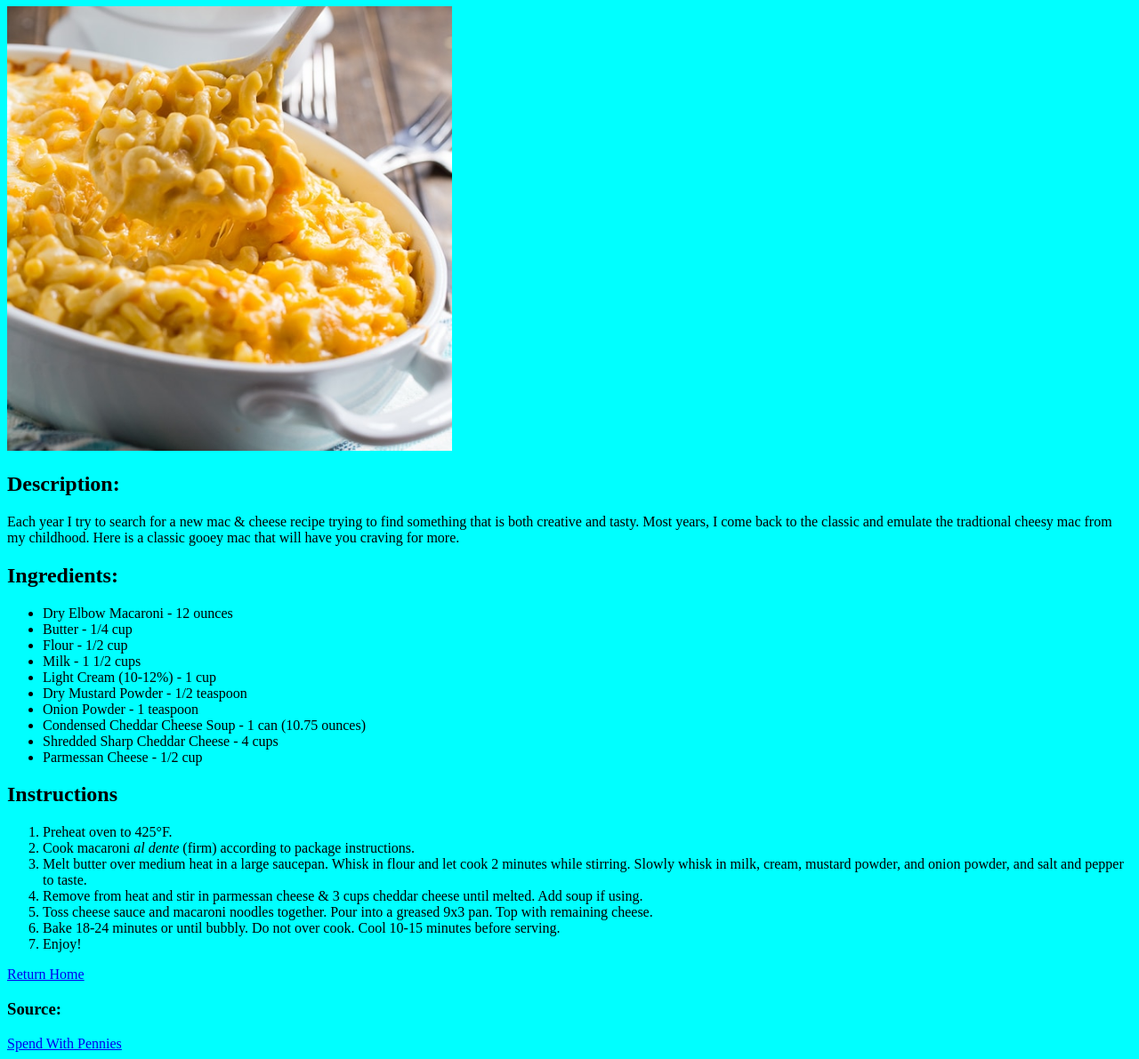
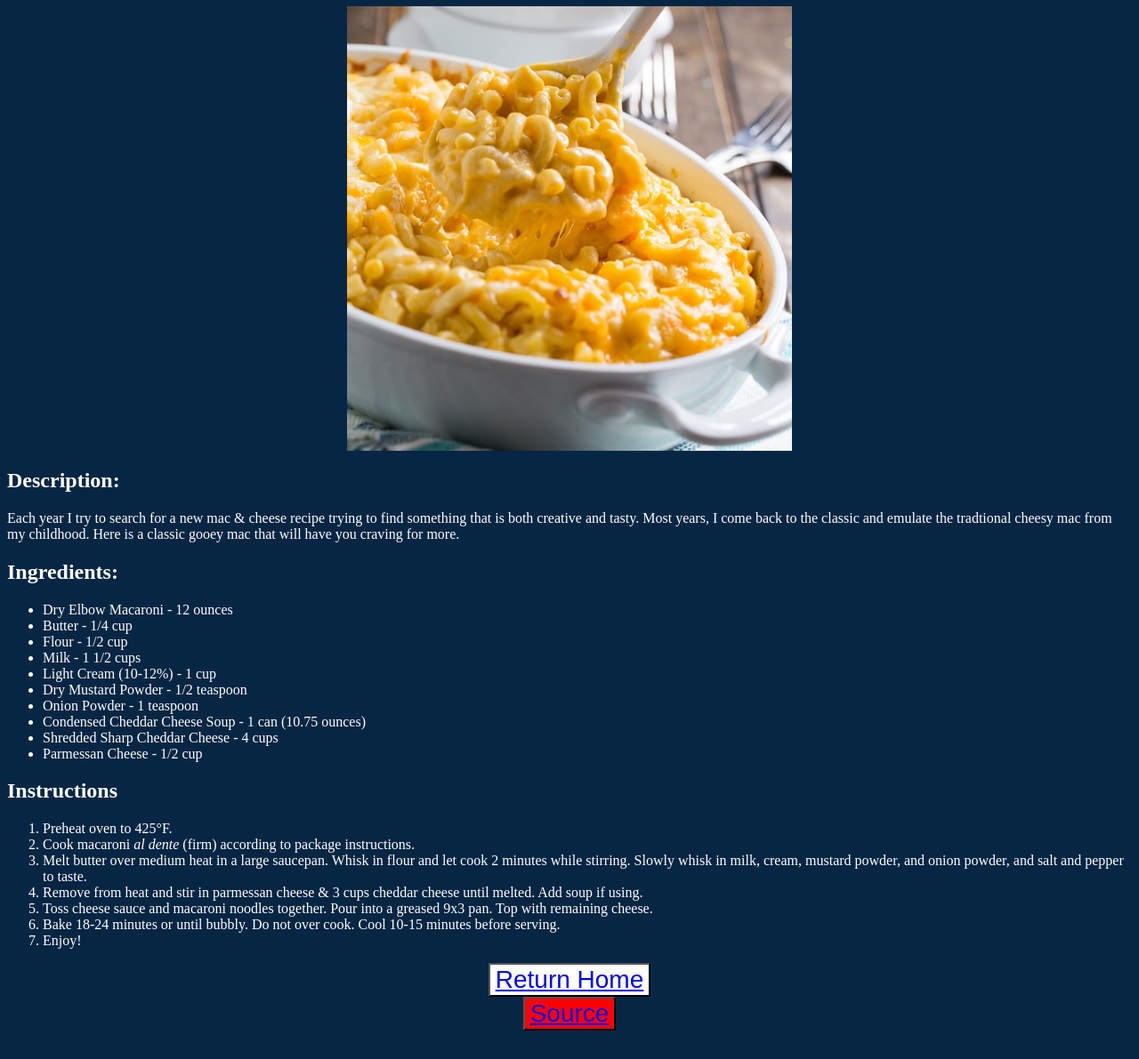
Before and after one commit to m-stine/odin-recipes, a plain HTML site: page goomac.html in a window 1280 px wide. Shown: the part 73-1264 px from the top of the page at 89% size. After the commit the page ends 1240 px from the top, so only its background shows below. Drawn offline with Linux system fonts and the light colour scheme.

Commit message:
Style for recipe pages

```diff
--- a/goomac.html
+++ b/goomac.html
@@ -9,6 +9,7 @@
     <body>
         <h1 class="heading">Classic Gooey Mac & Cheese</h1>
         <img src="goomac.jpeg" alt="best mac" class="image">
+        <div class="recipe">
             <h2>Description:</h2>
             <p>Each year I try to search for a new mac & cheese recipe trying to find something that is both creative and tasty. Most years, I come back to the classic and emulate the tradtional cheesy mac from my childhood. Here is a classic gooey mac that will have you craving for more.</p>
             <h2>Ingredients:</h2>
@@ -34,8 +35,10 @@
                 <li>Bake 18-24 minutes or until bubbly. Do not over cook. Cool 10-15 minutes before serving.</li>
                 <li>Enjoy!</li>
             </ol>
-        <a href="index.html">Return Home</a>
-        <h3>Source:</h3>
-        <a href="https://www.spendwithpennies.com/creamy-macaroni-and-cheese-casserole/">Spend With Pennies</a>
+        </div>
+        <button class="button home"><a href="index.html">Return Home</a></button>
+        <button class="button source"> <a href="https://www.spendwithpennies.com/creamy-macaroni-and-cheese-casserole/">Source</a></button>
+        </body>
+
     </body>
 </html>
--- a/style.css
+++ b/style.css
@@ -1,12 +1,40 @@
 body {
-    background-color: aqua;
+    background-color: rgb(6, 38, 68);
 }
 .image {
+    display: block;
+    margin-left: auto;
+    margin-right: auto;
     height: auto;
     width: 500px;
-    text-align: center;
+
 }
 
 .heading {
     text-align: center;
+    color: white;
 }
+
+.button {
+    font-size: 28px;
+}
+
+.source {
+    background-color: red;
+    color: white;
+}
+
+.home {
+    background-color: white;
+    color: red;
+}
+
+.source, .home {
+    display: block;
+    margin-left: auto;
+    margin-right: auto;
+}
+
+div {
+    color: white;
+}
```
Lines whose indentation alone changed are shown as unchanged.
